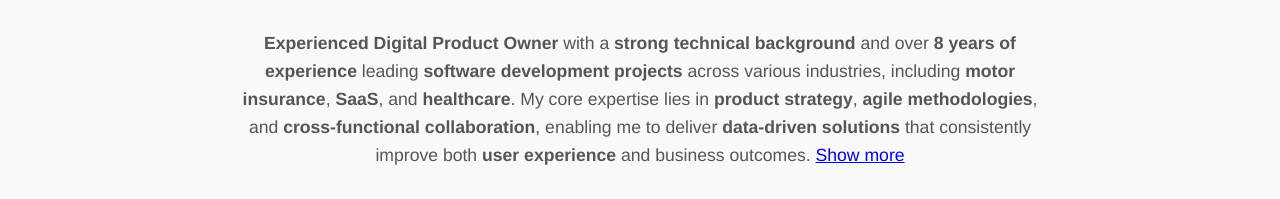
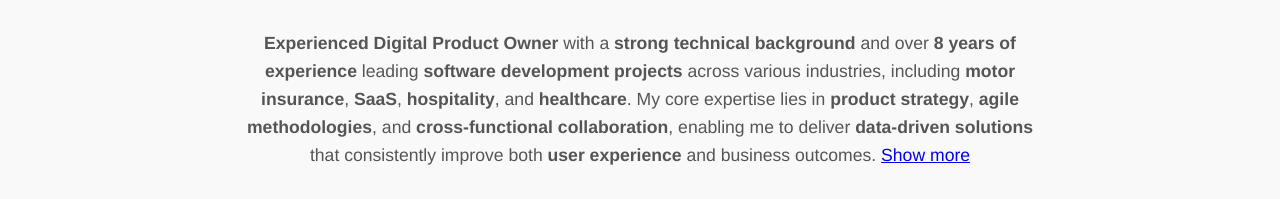
Before and after one commit to msluciano92/personal-blog, a website: page public/index.html in a window 1280 px wide. Shown: the part 355-554 px from the top of the page. Drawn offline with Linux system fonts and the light colour scheme.

Commit message:
Adjusted desc

```diff
--- a/public/index.html
+++ b/public/index.html
@@ -24,7 +24,7 @@
             <strong>strong technical background</strong> and over <strong><span id="experienceYears"></span> years
             of experience</strong> leading <strong>software development projects</strong>
             across various industries, including <strong>motor insurance</strong>,
-            <strong>SaaS</strong>, and <strong>healthcare</strong>. My core expertise
+            <strong>SaaS</strong>, <strong>hospitality</strong>, and <strong>healthcare</strong>. My core expertise
             lies in <strong>product strategy</strong>, <strong>agile methodologies</strong>,
             and <strong>cross-functional collaboration</strong>, enabling me to deliver
             <strong>data-driven solutions</strong> that consistently improve both
```
Also changed, not shown: public/about-me.html (+1 -1 lines).
